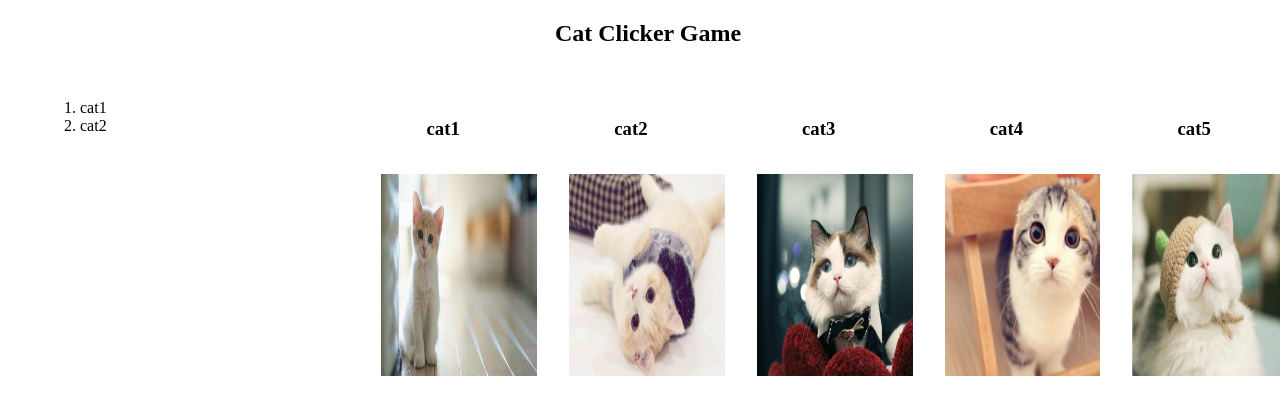
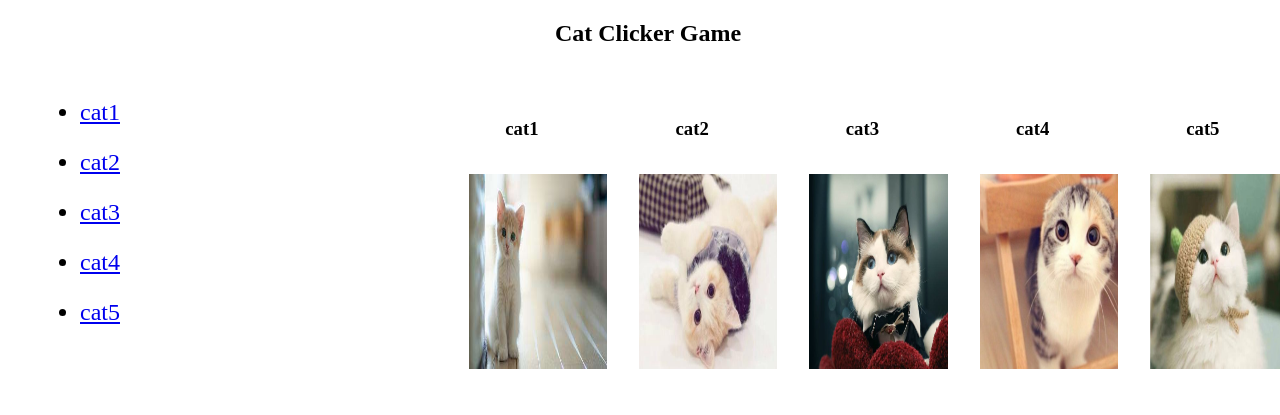
Before and after one commit to superrabbit007/catClick, a plain HTML site: page index.html in a window 1280 px wide. Shown: the top 415 px of the page. Drawn offline with Linux system fonts and the light colour scheme.

Commit message:
绘制sidebar完成 	未完成： 		1.点击sidebar中的每个链接，弹出相应的图片，可以正常计数；

```diff
--- a/css/app.css
+++ b/css/app.css
@@ -10,6 +10,13 @@ h2,h3 {
 div {
 	width: 30%;
 	margin: 1em;
+}
+
+li {
+	width: 100%;
+	height: 50px;
+	font-size: 1.5em;
+
 }
 
 .container {
@@ -41,8 +48,10 @@ p {
 }
 
 
-@media screen and (max-width:1330px) {
+@media screen and (min-width:1300px) {
 	.cat {
-		width: 1300px;
+		width: 800px;
 		}
 }
+
+/*@media screen and (max-width: )*/
--- a/index.html
+++ b/index.html
@@ -10,10 +10,9 @@
 	<h2>Cat Clicker Game</h2>
 	<div class = "container">
 		<div class = "sidebar">
-			<ol>
-				<li>cat1</li>
-				<li>cat2</li>
-			</ol>
+			<ul class = "list">
+				<li class = "c0"><a  href = "#" onclick="javascript:click11();">cat1</a></li>
+			</ul>
 		</div>
 		<div class = "cat">
 			<div class = "cat0">
--- a/js/app1.js
+++ b/js/app1.js
@@ -1,9 +1,7 @@
-
-
 
 
 let cat1 = document.getElementsByClassName('cat0');
-console.log(cat1);
+// console.log(cat1);
 let cat1Text = cat1[0].outerHTML;
 let cat2Text = cat1Text;
 let cat5 = cat4 = cat3 = cat2 = cat1;
@@ -22,12 +20,65 @@ let catsSrc = [src1,src2, src3, src4, src5];
 
 
 
+function click11() {
+
+	document.querySelector('.c1').addEventListener('click', function() {
+		let current = document.getElementsByClassName('cat');
+		let am1 = document.getElementsByClassName('cat1');
+		let el1 = document.querySelector('.cat');
+		console.log(current[0].innerHTML);
+		console.log(am1);
+		let aa = document.createElement('div');
+		aa.innerHTML = am1[0].innerHTML;
+		aa.classList.add('cat1');
+		let bb = document.getElementsByClassName('container');
+		bb[0].appendChild(aa);
+		el1.remove();
+
+
+
+	});
+}
+
+
+
+
+
+function sidebarClick() {
+
+
+}
+
+
+// sidebar的html绘制
+
+let side1 = document.getElementsByClassName('c0');
+for (var i = 0; i < cats.length; i++) {
+	let side = side1[0].innerHTML;
+
+	let eleSide = document.createElement('li');
+	eleSide.innerHTML = side;
+	eleSide.classList.add('c'+ (i+1));
+	console.log(eleSide.children);
+	eleSide.children[0].innerText = "cat" + (i+1);
+
+	let sideBar = document.getElementsByClassName('list');
+	sideBar[0].appendChild(eleSide);
+	if(i === 4) {
+		side1[0].remove();
+	}
+}
+
+
+
+
+
 
 
 for (var i = 0; i < cats.length; i++) {
 
 	let cat = cats[i];
-	console.log(cat);
+	// console.log(cat);
 	//将列表中每只猫的innerHTML赋值给catInner
 	let catInner = cat[0].innerHTML;
 	//每只猫重命名
@@ -39,12 +90,12 @@ for (var i = 0; i < cats.length; i++) {
 	elem.classList.add('cat'+(i+1));
 	// let a = elem;
 	// console.log(a);
-	console.log(elem.children[0]);
-	elem.children[0].innerHTML = catName ;
+	// console.log(elem.children[0]);
+	elem.children[0].textContent = catName ;
 	//将图片的地址放在列表中，根据对应的i， 加载不同的图片，写入innerHTML中
 	elem.children[1].outerHTML = catsSrc[i];
 
-	console.log(elem);
+	// console.log(elem);
 
 	// console.log(elem.children);
 	let count = 0;
```
